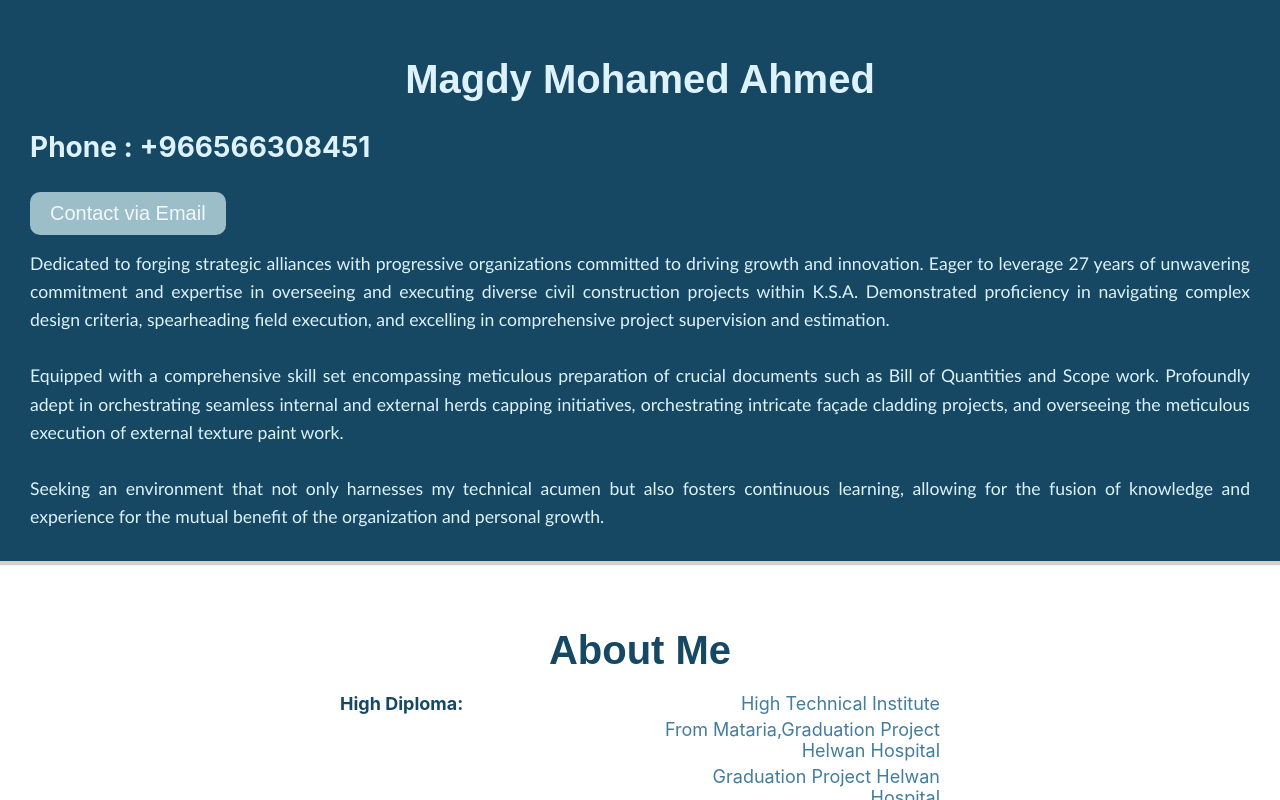
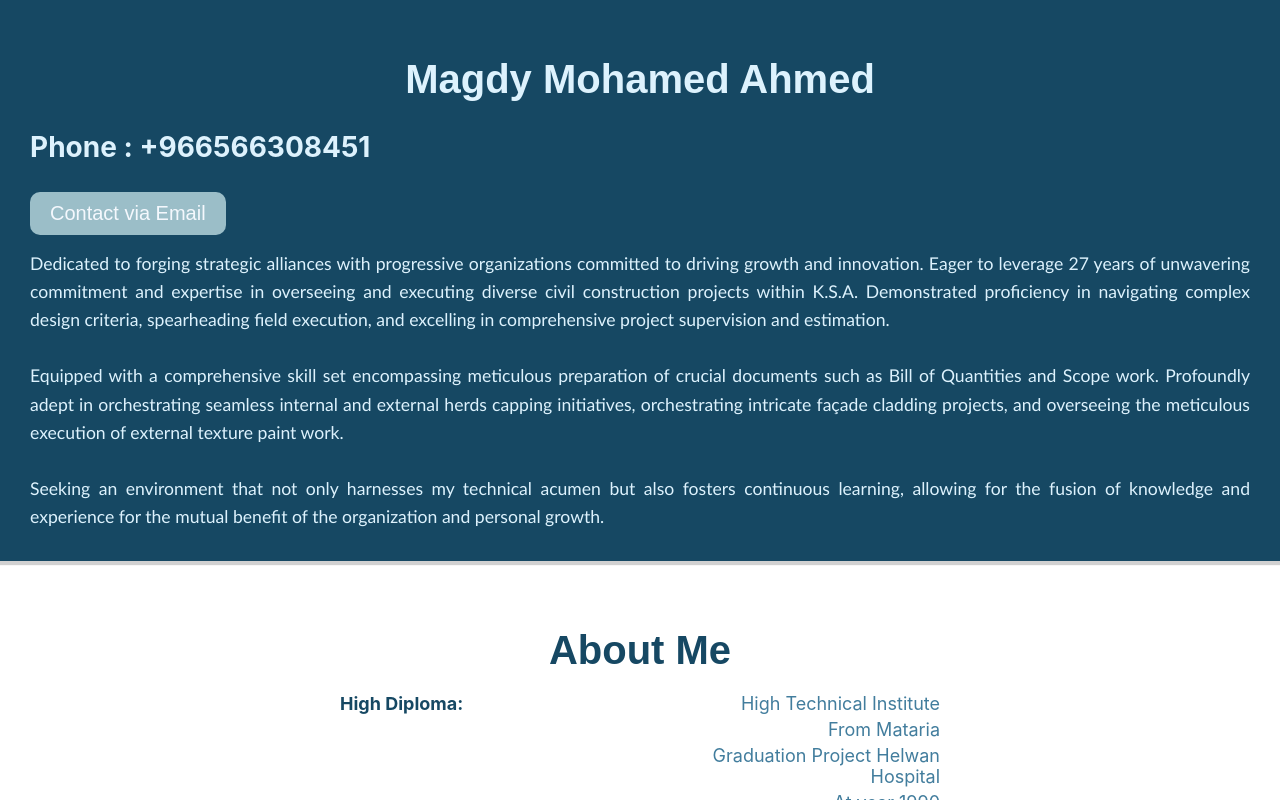
Before and after one commit to MohamedMagdy63/magdy-app, a React (Create React App) app: page / in a window 1280 px wide. Shown: the top 800 px of the page. Built offline with nearby package versions, Linux system fonts and the light colour scheme.

Commit message:
Adjust some thing in the About data

```diff
--- a/src/Components/Navbar/MainBox.jsx
+++ b/src/Components/Navbar/MainBox.jsx
@@ -25,7 +25,7 @@ const MainBox = () => {
                 <span class="title">High Diploma:</span>
                 <span class="data">
                     <div>High Technical Institute</div>
-                    <div>From  Mataria,Graduation Project Helwan Hospital</div>
+                    <div>From  Mataria</div>
                     <div> Graduation Project Helwan Hospital</div>
                     <div>At year 1990</div>
                     <div>With grade Excellent (90%)</div>
```
